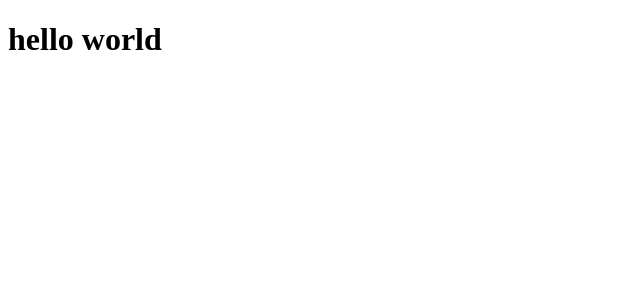
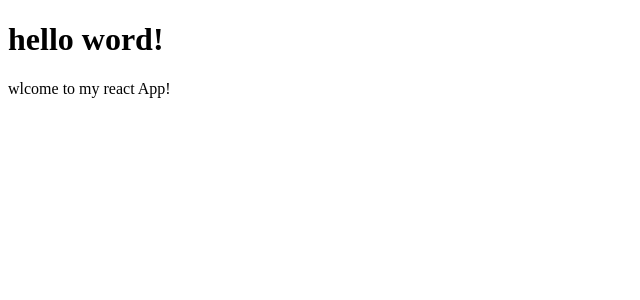
Before and after one commit to Aakankshapatil123/js-fsdcweeb4142, a React (Vite) app: page / in a window 1280 px wide. Shown: the top 300 px of the page, without its empty margins (0-640 px from the left). Built offline with nearby package versions, Linux system fonts and the light colour scheme.

Commit message:
creating multiple cpmponents using class componet

```diff
--- a/src/App.jsx
+++ b/src/App.jsx
@@ -1,12 +1,13 @@
 import React from "react";
-
+import Header from "./componets/Header";
+Header
 
 // class cpmponents
 class App extends React.Component{
  render() {
       return(
         <>
-          <h1>hello world</h1>
+          <Header />
         </>
 
       )
--- /dev/null
+++ b/src/componets/Header.jsx
@@ -0,0 +1,15 @@
+
+import React from 'react';
+
+class Header extends React.Component {
+     render() {
+        return(
+            <>
+            <h1>hello word!</h1>
+            <p>wlcome to my react App!</p>
+            </>
+        )
+     }
+}
+
+export default Header;
```
